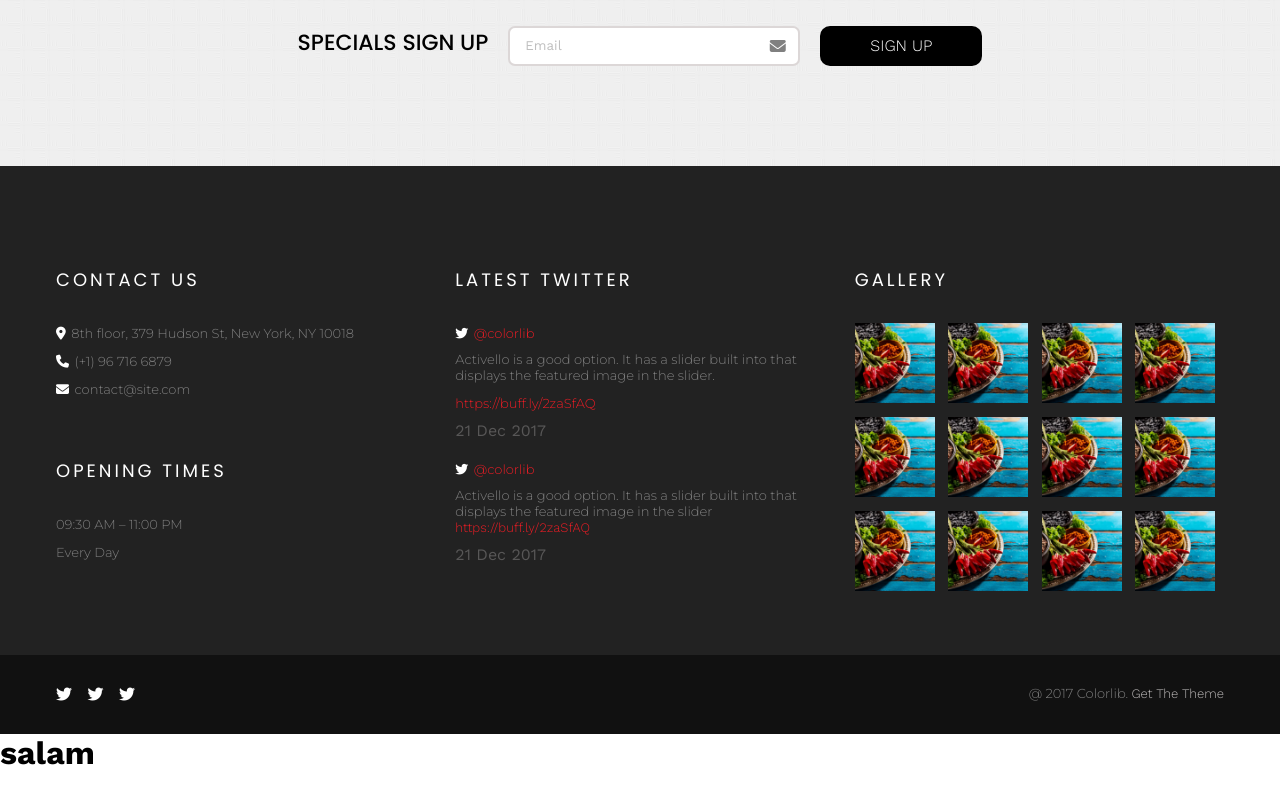
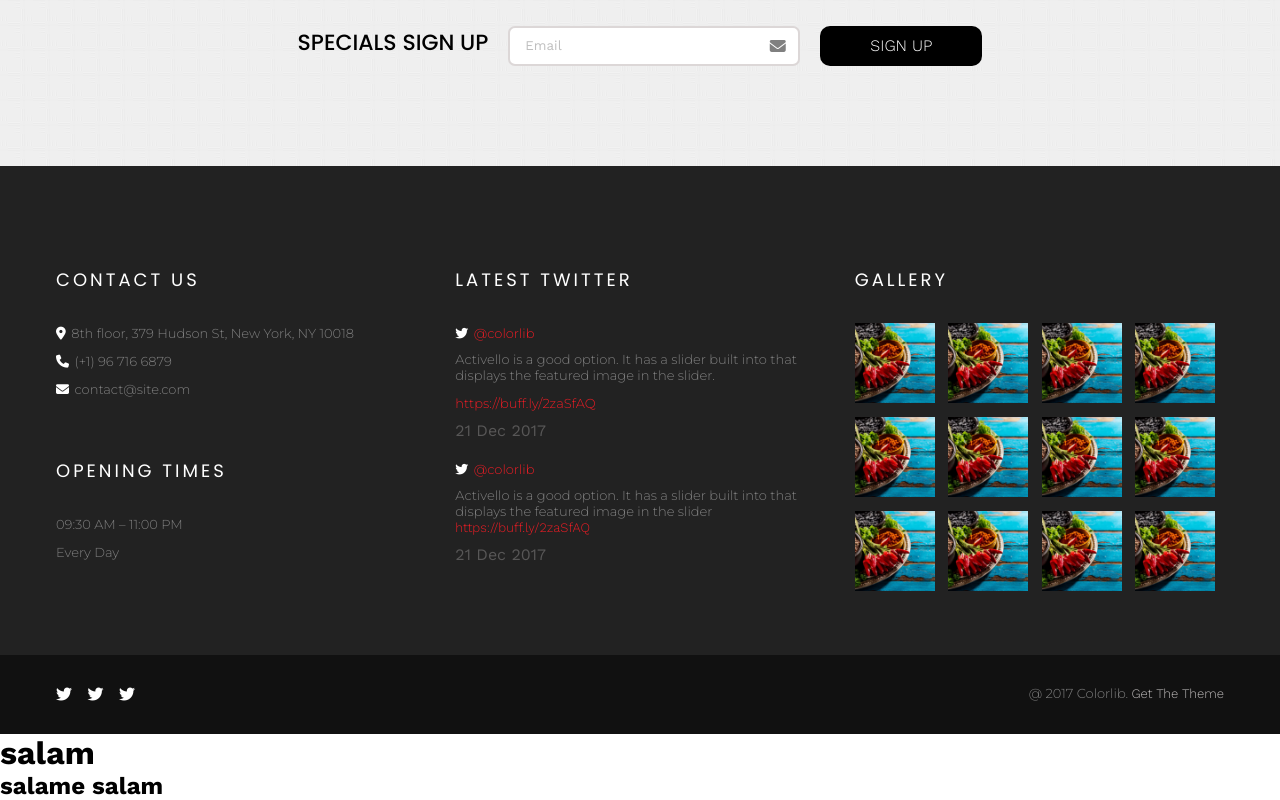
Before and after one commit to fadayat/test, a plain HTML site: page index.htm in a window 1280 px wide. Shown: the part 7591-8391 px from the top of the page. Before the commit the page ends 8363 px from the top, so only its background shows below. Drawn offline with nearby package versions, Linux system fonts and the light colour scheme.

Commit message:
stashdan sonra commit

```diff
--- a/index.htm
+++ b/index.htm
@@ -521,5 +521,6 @@
     </footer>
 
     <h1>salam</h1>
+    <h2>salame salam</h2>
   </body>
 </html>
```
